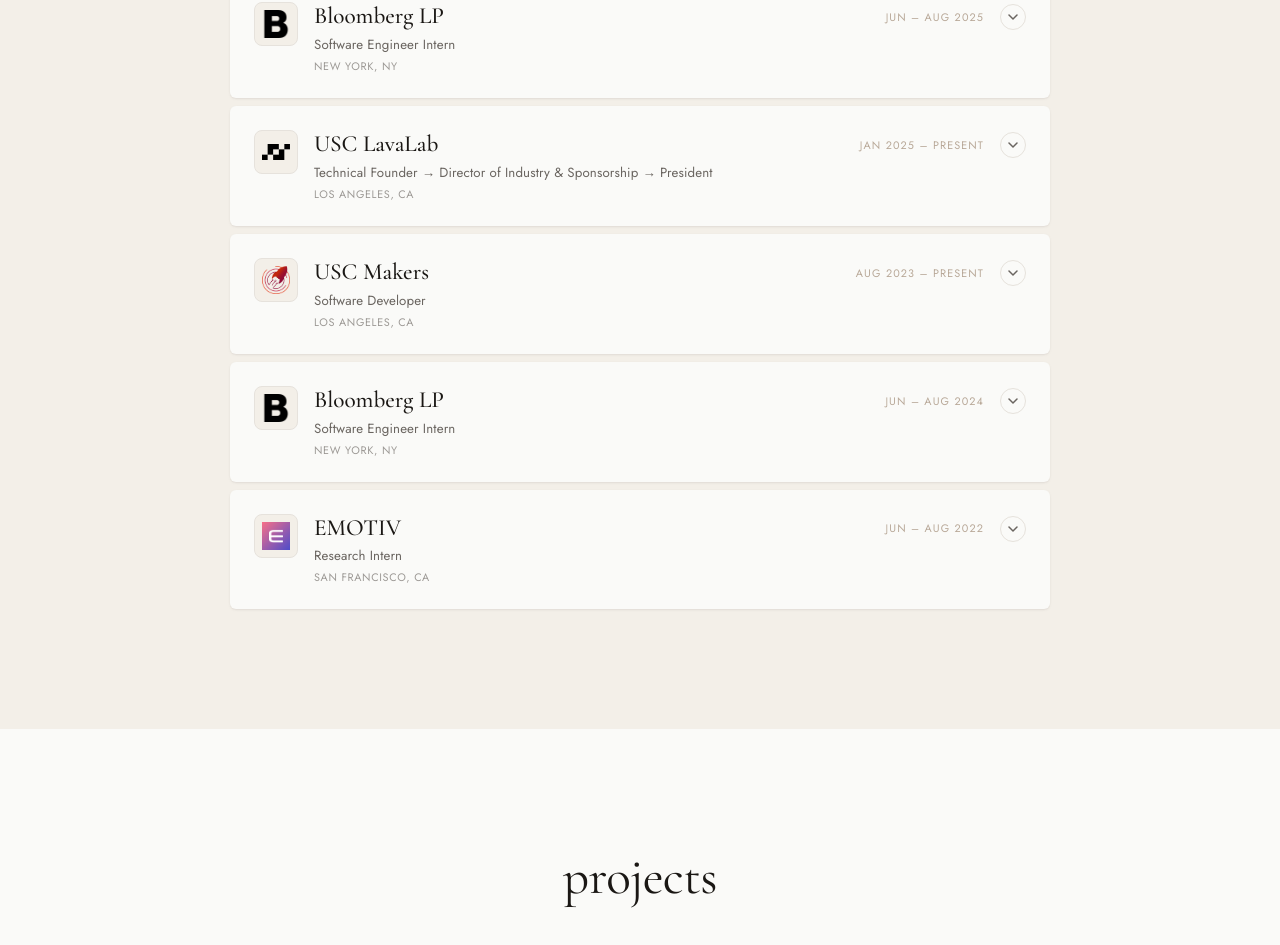
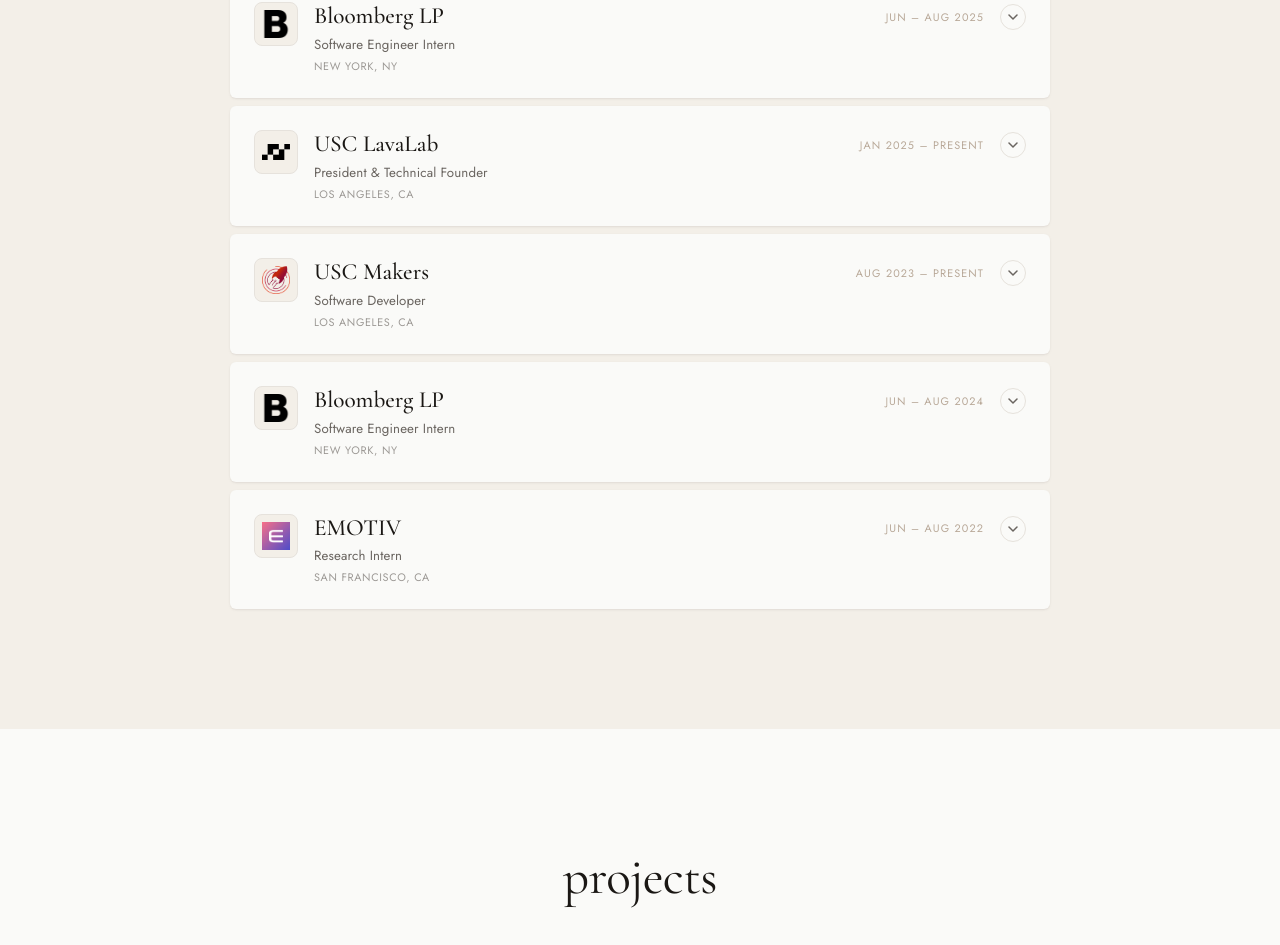
Before and after one commit to Sonyaal/sonyaalexis.dev, a React (Create React App) app: page / in a window 1280 px wide. Shown: the part 1174-2119 px from the top of the page. Built offline with nearby package versions, Linux system fonts and the light colour scheme.

Commit message:
updating role

```diff
--- a/src/components/Timeline.tsx
+++ b/src/components/Timeline.tsx
@@ -52,7 +52,7 @@
   },
   {
     date: "Jan 2025 – Present",
-    role: "Technical Founder → Director of Industry & Sponsorship → President",
+    role: "President & Technical Founder",
     company: "USC LavaLab",
     location: "Los Angeles, CA",
     type: "Leadership",
```
